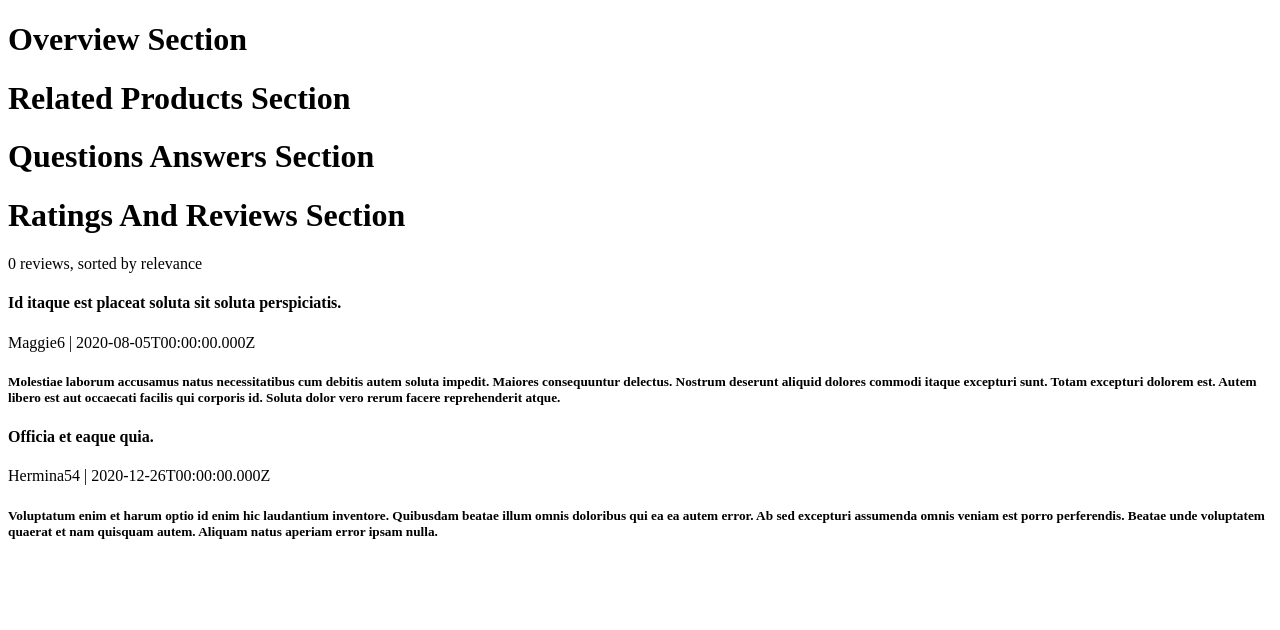
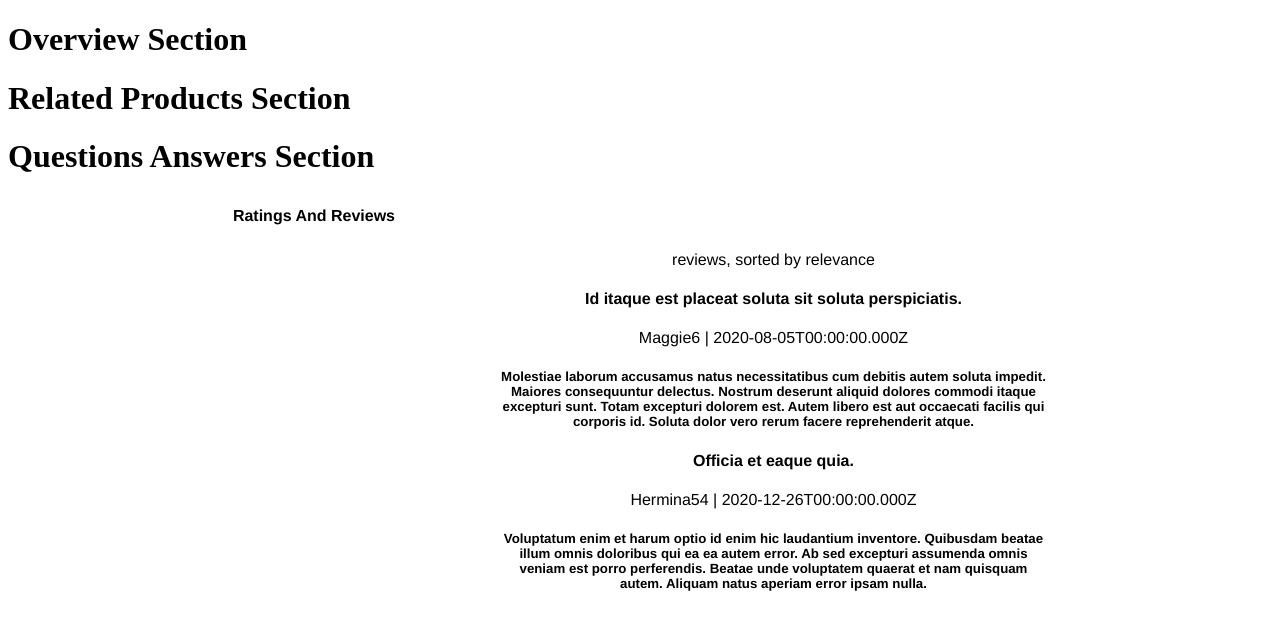
Before and after one commit to michellemhkang/project-catwalk, a React app: page / in a window 1280 px wide. Shown: the top 630 px of the page. Built offline with nearby package versions, Linux system fonts and the light colour scheme; no server answers; the HTML template or start-up script is replaced by a standard one.

Commit message:
Update stars component to dynamically render whole number of stars. Add more functionality for average rating data

```diff
--- /dev/null
+++ b/client/src/Components/RatingsAndReviewsSect/AvgRatings.jsx
@@ -0,0 +1,42 @@
+import React from 'react';
+import styles from './reviews.module.css';
+import Stars from './Stars.jsx'
+
+class AvgRatings extends React.Component{
+  constructor(props) {
+    super(props)
+    this.state = {
+      averageRating: 0
+    }
+    this.calculateAverageRating = this.calculateAverageRating.bind(this);
+  }
+
+  calculateAverageRating() {
+    let total = 0;
+
+    console.log('received props ', this.props.reviewList);
+
+    this.props.reviewList.forEach(review => {
+      total += review.rating;
+    });
+
+    let average = total / this.props.reviewList.length;
+
+    this.setState({averageRating: average});
+  }
+
+  componentDidMount() {
+    this.calculateAverageRating();
+  }
+
+  render() {
+    return(
+      <span>
+        <p className={styles.averageRatingNumber}>{this.state.averageRating}</p>
+        <Stars averageRating={this.state.averageRating} />
+      </span>
+    )
+  }
+}
+
+export default AvgRatings;
--- a/client/src/Components/RatingsAndReviewsSect/RatingsAndReviewsSect.jsx
+++ b/client/src/Components/RatingsAndReviewsSect/RatingsAndReviewsSect.jsx
@@ -1,28 +1,48 @@
 import React from 'react';
 import ReviewCount from './ReviewCount.jsx';
 import List from './List.jsx';
+import AvgRatings from './AvgRatings.jsx';
 import dummyReviewListData from './dummyData/dummyReviewListData.js';
+import styles from './reviews.module.css';
+import axios from 'axios';
 
 class RatingsAndReviewsSect extends React.Component {
   constructor(props) {
     super(props);
     this.state = {
-      reviewList: [],
-      reviewCount: 0,
-      CurrentProductId: this.props.id
+      reviewList: dummyReviewListData.results,
+      reviewCount: '',
+      surrentProductId: this.props.id,
+      averageRating: ''
     };
+
+    this.getReviews = this.getReviews.bind(this);
   }
 
-  getReviews () {
+  getReviews() {
     // http request to server
     // receives with array of objects of reviews for given product
     // updates reviewList state
 
     // use example data for now
-    this.setState({
-      reviewList: dummyReviewListData.results,
-      reviewCount: this.state.reviewList.length
-    });
+    // NOTE: currently, avgRatings only receives props when they are passed in originally, not when they are passed in during componentDidMount
+
+    axios.get('/reviews', {
+      params: {
+        id: this.state.currentProductId
+      }
+    })
+    .then(response => {
+      console.log(response);
+      this.setState({
+        reviewList: response.data,
+        reviewCount: response.data.length
+      })
+    })
+
+    // this.setState({
+    //   reviewCount: this.state.reviewList.length,
+    // });
   }
 
   componentDidMount() {
@@ -31,10 +51,17 @@ class RatingsAndReviewsSect extends React.Component {
 
   render() {
     return(
-      <div>
-        <h1>Ratings And Reviews Section</h1>
-        <ReviewCount reviewCount={this.state.reviewCount}/>
-        <List reviewList={this.state.reviewList}/>
+      <div className={styles.reviewsContainer}>
+        <h1 className={styles.sectionTitle}>Ratings And Reviews</h1>
+        <div className={styles.reviewsGrid}>
+          <div className={styles.gridCol2}>
+            {/* <AvgRatings reviewList={this.state.reviewList}/> */}
+          </div>
+          <div className={styles.gridCol1}>
+            <ReviewCount reviewCount={this.state.reviewCount}/>
+            <List reviewList={this.state.reviewList}/>
+          </div>
+        </div>
       </div>
     )
   }
--- a/client/src/Components/RatingsAndReviewsSect/Stars.jsx
+++ b/client/src/Components/RatingsAndReviewsSect/Stars.jsx
@@ -1,9 +1,22 @@
 import React from 'react';
 
 let Stars = (props) => {
+
+  let rating;
+  props.rating ? rating = props.rating : rating = props.averageRating;
+
+  let renderRatingStars = (rating) => {
+    let stars = [];
+    for (var i = 0; i < rating; i++) {
+      stars.push(<i className="fas fa-star"></i>);
+    }
+    return stars;
+  }
+
   return(
     <span>
-    <i className="fas fa-star"></i><i className="fas fa-star"></i><i className="fas fa-star"></i><i className="fas fa-star"></i><i className="fas fa-star"></i>
+    {/* <i className="fas fa-star"></i><i className="fas fa-star"></i><i className="fas fa-star"></i><i className="fas fa-star"></i><i className="fas fa-star"></i> */}
+    {renderRatingStars(rating)}
     </span>
   )
 }
--- /dev/null
+++ b/client/src/Components/RatingsAndReviewsSect/reviews.module.css
@@ -0,0 +1,32 @@
+.reviewsContainer {
+  font-family: helvetica;
+  color: black;
+  display: flex;
+  flex-direction: column;
+  width: 66%;
+  height: 100%;
+  margin: auto;
+}
+
+.gridCol1 {
+  text-align: center;
+}
+
+.gridCol2 {
+  text-align: left;
+}
+
+.sectionTitle {
+  margin: 10px;
+  font-size: 1em;
+}
+
+.reviewsGrid {
+  display: grid;
+  grid-template-columns: 33% 66%;
+  align-content: center;
+}
+
+.averageRatingNumber {
+  font-size: 2em;
+}
```
Also changed, not shown: 1 other file (tests, documents, lock files or other folders).
